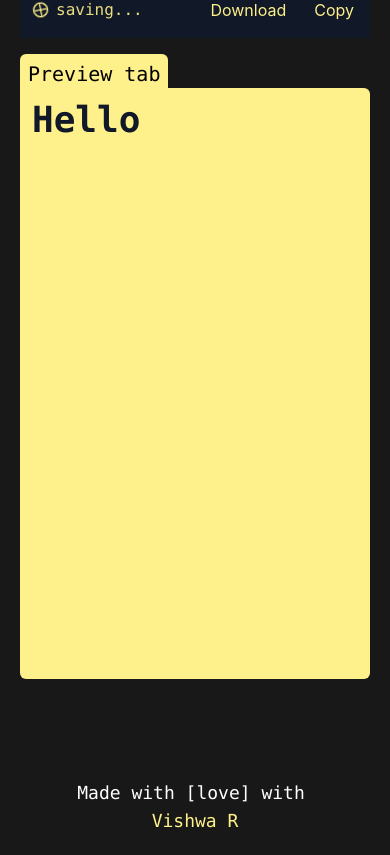
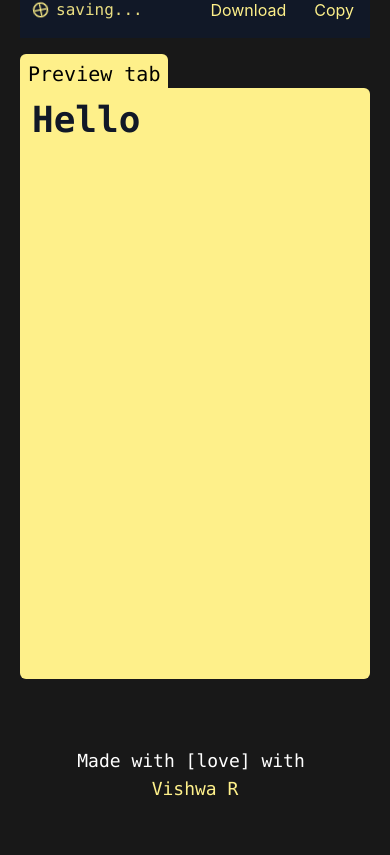
Before and after one commit to code-reaper08/Editsei, a Next.js app: page / in a window 390 px wide. Shown: the part 799-1654 px from the top of the page. After the commit the page ends 1622 px from the top, so only its background shows below. Built offline with nearby package versions, Linux system fonts and the light colour scheme.

Commit message:
style: add adaptive margins

```diff
--- a/pages/index.js
+++ b/pages/index.js
@@ -10,7 +10,7 @@ export default function Home() {
       {/* Editor */}
       <Main />
       {/* Footer */}
-      <div className="mt-32">
+      <div className="mt-24 md:mt-32">
         <Footer />
       </div>
     </div>
```
